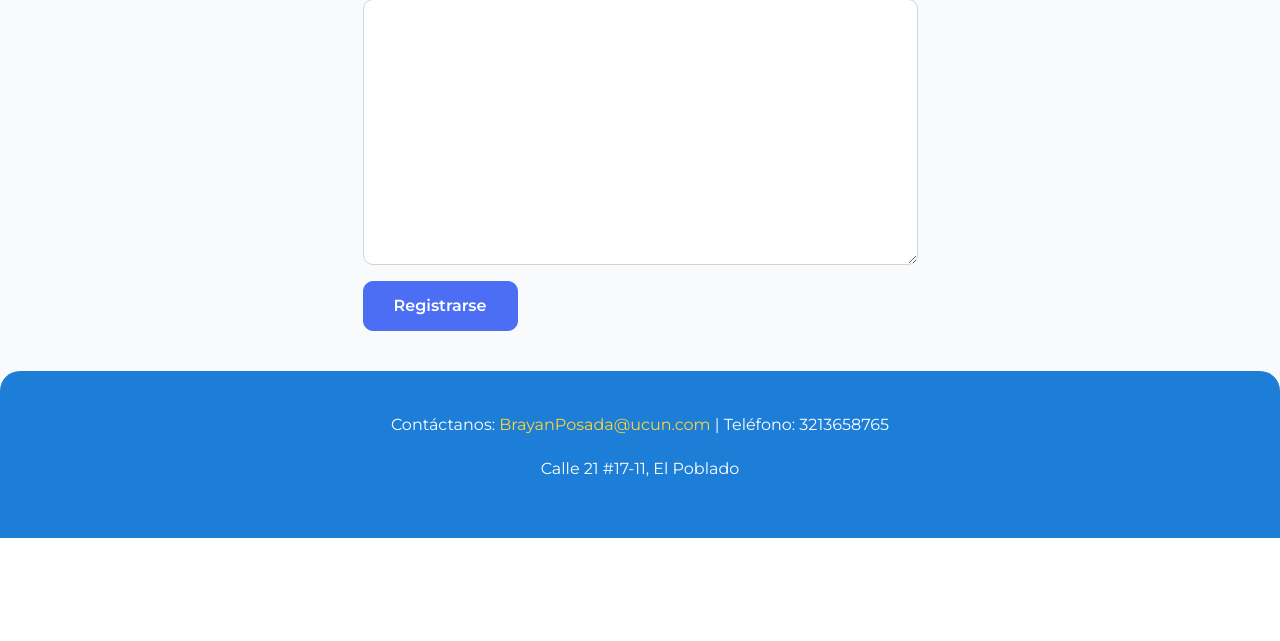
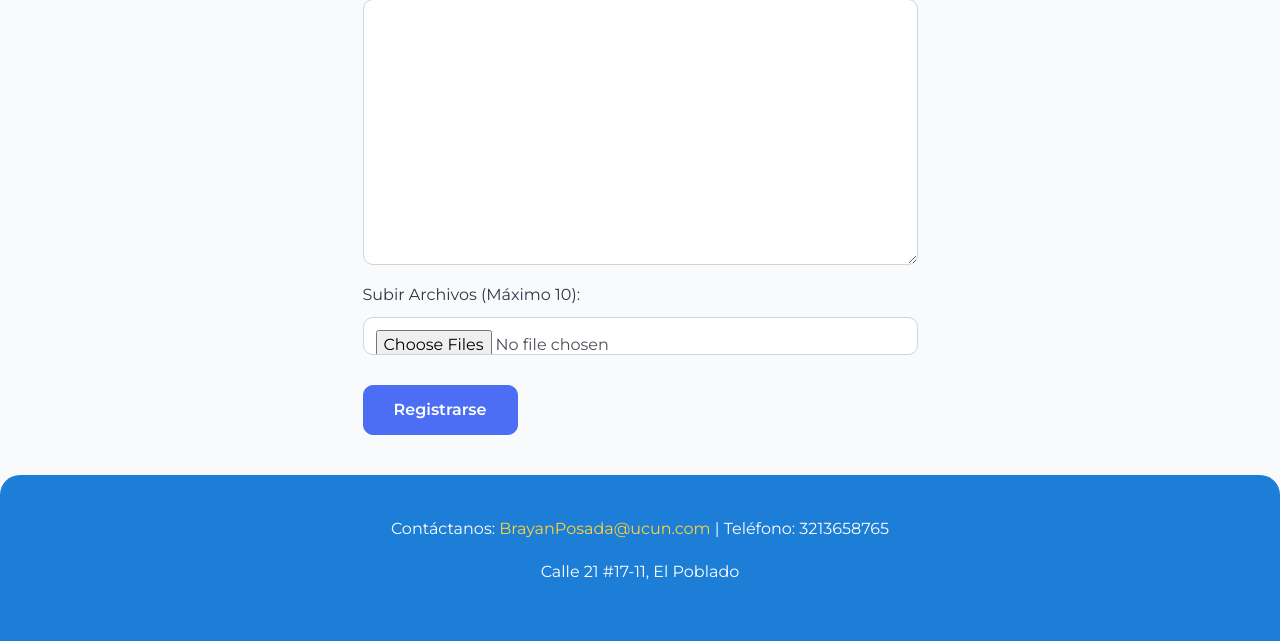
Before and after one commit to Nicoletoposada/CrowdMentor, a Django app: page /register/ in a window 1280 px wide. Shown: the part 1174-1815 px from the top of the page. Before the commit the page ends 1712 px from the top, so only its background shows below. Run offline with Django 5.2, Linux system fonts and the light colour scheme; parts of the project's set-up code (start-up, migrations or seed data) failed here and were passed over; some libraries are stand-ins or nearby versions.

Commit message:
CrowdMentor

```diff
--- a/crowdmentor/core/templates/register.html
+++ b/crowdmentor/core/templates/register.html
@@ -5,9 +5,13 @@
 {% block content %}
     <div class="col-md-6 mx-auto">
         <h2>Registrarse</h2>
-        <form method="post">
+        <form method="post" enctype="multipart/form-data">
             {% csrf_token %}
             {{ form|crispy }}
+            <div class="form-group">
+                <label for="id_files">Subir Archivos (Máximo 10):</label>
+                <input type="file" name="files" id="id_files" multiple class="form-control">
+            </div>
             <button type="submit" class="btn btn-primary">Registrarse</button>
         </form>
     </div>
--- a/crowdmentor/core/views.py
+++ b/crowdmentor/core/views.py
@@ -14,7 +14,7 @@ def home(request):
 
 def register(request):
     if request.method == 'POST':
-        form = CustomUserCreationForm(request.POST)
+        form = CustomUserCreationForm(request.POST, request.FILES)
         if form.is_valid():
             user = form.save()
             profile = Profile.objects.create(
@@ -24,6 +24,17 @@ def register(request):
                 experience=form.cleaned_data['experience'],
                 is_approved=form.cleaned_data['user_type'] in ['entrepreneur', 'investor']
             )
+
+            # Manejar los archivos subidos
+            files = request.FILES.getlist('files')
+            if len(files) > 10:
+                messages.error(request, 'No puedes subir más de 10 archivos.')
+                return redirect('register')
+
+            # Guardar los archivos en el sistema de archivos o base de datos según sea necesario
+            for file in files:
+                # Aquí puedes implementar la lógica para guardar los archivos
+                pass
 
             login(request, user)
             messages.success(request, 'Registration successful!')
```
Also changed, not shown: crowdmentor/db.sqlite3, crowdmentor/media/projects/domotica-en-el-hogar.jpg (added).
